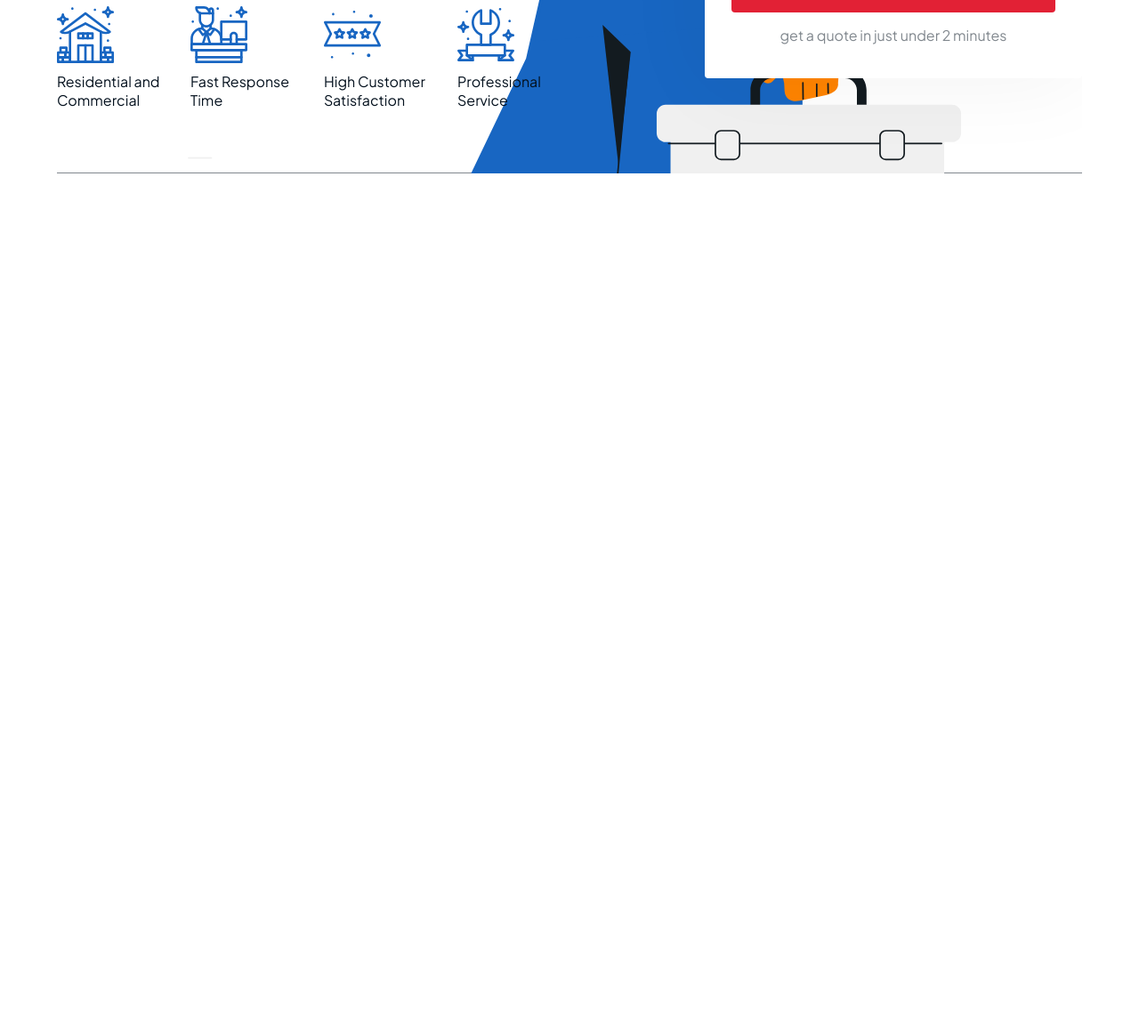
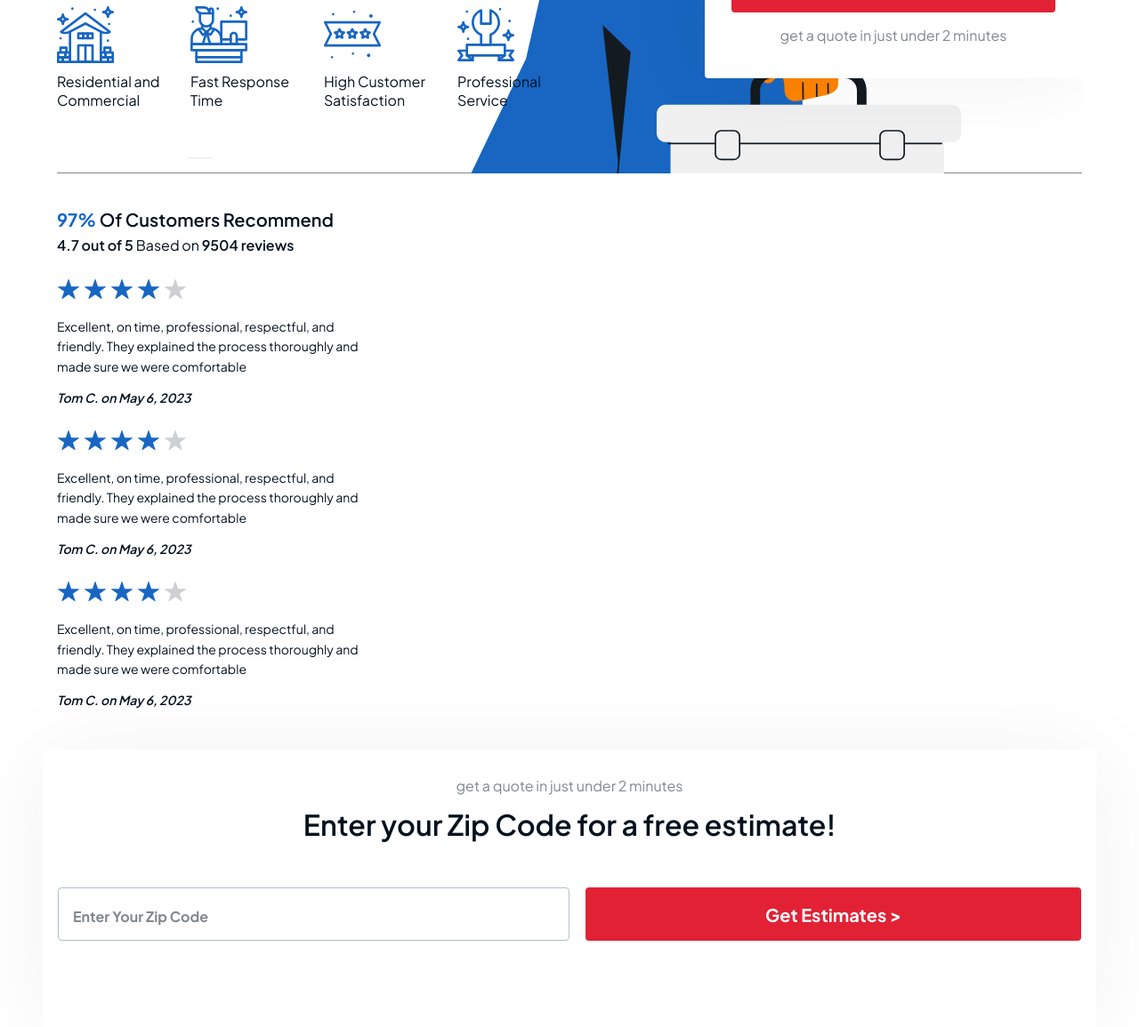
Before and after one commit to romansmolin/water-proofing, a website: page client/index.html in a window 1280 px wide. Shown: the part 561-1716 px from the top of the page at 89% size. Before the commit the page ends 800 px from the top, so only its background shows below. Drawn offline with Linux system fonts and the light colour scheme.

Commit message:
Recommendations section

```diff
--- a/client/index.html
+++ b/client/index.html
@@ -50,7 +50,7 @@
                         <h3>Zip Code</h3>
                         <input
                             class="form-input"
-                            type="number"
+                            type="text"
                             id="dzip"
                             placeholder="Enter Your Zip Code"
                         >
@@ -63,9 +63,9 @@
                     >
                         Get Estimates
                     </button>
-                    <div class="hero-section__form__footer-text">
+                    <p class="hero-section__form__footer-text">
                         get a quote in just under 2 minutes
-                    </div>
+                    </p>
                 </div>
 
                 <div class="hero-section__services">
@@ -111,7 +111,57 @@
             </section>
 
             <section class="recommendations">
+                <div class="recommendations__statistics">
+                    <div class="recommendations__statistics__customers">
+                        <span>97%</span> Of Customers Recommend
+                    </div>
+                    <div class="recommendations__statistics__reviews">
+                        <span>4.7 out of 5</span> Based on <span>9504 reviews</span>
+                    </div>
+                </div>
 
+                <div class="recommendations__reviews">
+                    <div class="review">
+                        <div class="review__rating-stars">
+                            <img src="src/img/rating-stars.svg" alt="Rating Satrs 1">
+                        </div>
+                        <div class="review__text">Excellent, on time, professional, respectful, and friendly. They explained the process thoroughly and made sure we were comfortable</div>
+                        <div class="review__date">Tom C. on May 6, 2023</div>
+                    </div>
+                    <div class="review">
+                        <div class="review__rating-stars">
+                            <img src="src/img/rating-stars.svg" alt="Rating Satrs 2">
+                        </div>
+                        <div class="review__text">Excellent, on time, professional, respectful, and friendly. They explained the process thoroughly and made sure we were comfortable</div>
+                        <div class="review__date">Tom C. on May 6, 2023</div>
+                    </div>
+                    <div class="review">
+                        <div class="review__rating-stars">
+                            <img src="src/img/rating-stars.svg" alt="Rating Satrs 3">
+                        </div>
+                        <div class="review__text">Excellent, on time, professional, respectful, and friendly. They explained the process thoroughly and made sure we were comfortable</div>
+                        <div class="review__date">Tom C. on May 6, 2023</div>
+                    </div>
+                </div>
+
+                <div class="recommendations__form">
+                    <p class="recommendations__form__subtitle">get a quote in just under 2 minutes</p>
+                    <h2 class="recommendations__form__header">Enter your Zip Code for a free estimate!</h2>
+                    <div class="recommendations__form__input">
+                        <input
+                            class="form-input"
+                            type="text"
+                            id="dzip"
+                            placeholder="Enter Your Zip Code"
+                        >
+                        <button
+                            type="button"
+                            class="submit"
+                        >
+                            Get Estimates >
+                        </button>
+                    </div>
+                </div>
             </section>
 
             <section class="about-us">
--- a/client/src/scss/landing/_landing.scss
+++ b/client/src/scss/landing/_landing.scss
@@ -1,10 +1,13 @@
 @import 'blocks/preheader';
 @import 'blocks/header';
 @import 'blocks/hero-section';
+@import 'blocks/recommendations';
 
 @import 'mediaqueries/preheader';
 @import 'mediaqueries/header';
 @import 'mediaqueries/hero-section';
+@import 'mediaqueries/recommendations';
+
 
 @media (max-width: 991.98px) {
     .container {
--- a/client/src/scss/landing/blocks/_recommendations.scss
+++ b/client/src/scss/landing/blocks/_recommendations.scss
@@ -0,0 +1,95 @@
+.recommendations {
+    padding-top: 82px;
+
+    &__statistics {
+        display: flex;
+        justify-content: space-between;
+        align-items: center;
+        margin-bottom: 80px;
+
+        &__customers {
+            font-size: 40px;
+            font-weight: $font-weight-semibold;
+            color: $text-color;
+
+            span {
+                color: $secondary-color;
+                font-weight: $font-weight-bold;
+            }
+        }
+
+        &__reviews {
+            color: $text-color;
+            font-size: $font-size-extra-large;
+            font-weight: $font-weight-regular;
+
+            span {
+                font-weight: $font-weight-semibold;
+            }
+        }
+    }
+
+    &__reviews {
+        display: flex;
+        justify-content: space-between;
+        gap: 13px;
+        margin-bottom: 101px;
+
+        .review {
+            display: flex;
+            flex-direction: column;
+            gap: 15px;
+
+            &__text {
+                font-size: $font-size-medium;
+                font-weight: $font-weight-regular;
+                line-height: 22.4px;
+                color: $text-color;
+            }
+
+            &__date {
+                font-weight: $font-weight-semibold;
+                font-style: italic;
+                color: $text-color;
+            }
+        }
+    }
+
+    &__form {
+        height: 312px;
+        text-align: center;
+        background: #FFF;
+        box-shadow: 0px 4px 100px 0px rgba(0, 0, 0, 0.05);
+        padding: 50px 110px;
+
+        &__subtitle {
+           color: $text-color;
+            font-size: $font-size-medium;
+            font-weight: $font-weight-regular;
+            opacity: $text-opacity;
+            margin-bottom: 13px;
+        }
+
+        &__header {
+            font-size: 32px;
+            font-weight: $font-weight-semibold;
+            color: $text-color;
+            margin-bottom: 51px;
+        }
+
+        &__input {
+            display: flex;
+            gap: 18px;
+
+            .form-input {
+                flex: 1;
+                height: 60px;
+            }
+
+            .submit {
+                flex: 1;
+                height: 60px;
+            }
+        }
+    }
+}
--- /dev/null
+++ b/client/src/scss/landing/mediaqueries/_recommendations.scss
@@ -0,0 +1,41 @@
+.recommendations {
+    padding-top: 39px;
+
+    &__statistics {
+        flex-direction: column;
+        align-items: unset;
+        margin-bottom: 27px;
+
+        &__customers {
+            font-size: 20px;
+            margin-bottom: 6px;
+        }
+
+        &__reviews {
+            font-size: 16px;
+        }
+    }
+
+    &__reviews {
+        flex-direction: column;
+        gap: 27px;
+        margin-bottom: 47px;
+
+        .review {
+            &__text {
+                width: 355px;
+                font-size: 14px;
+            }
+
+            &__date {
+                font-size: 14px;
+            }
+        }
+    }
+
+    &__form {
+        width: calc(100% + 32px);
+        margin: 0px 16px 0px -16px;
+        padding: 30px 17px;
+    }
+}
```
Also changed, not shown: client/src/css/style.css, client/src/img/rating-stars.svg (added), 1 other file.
